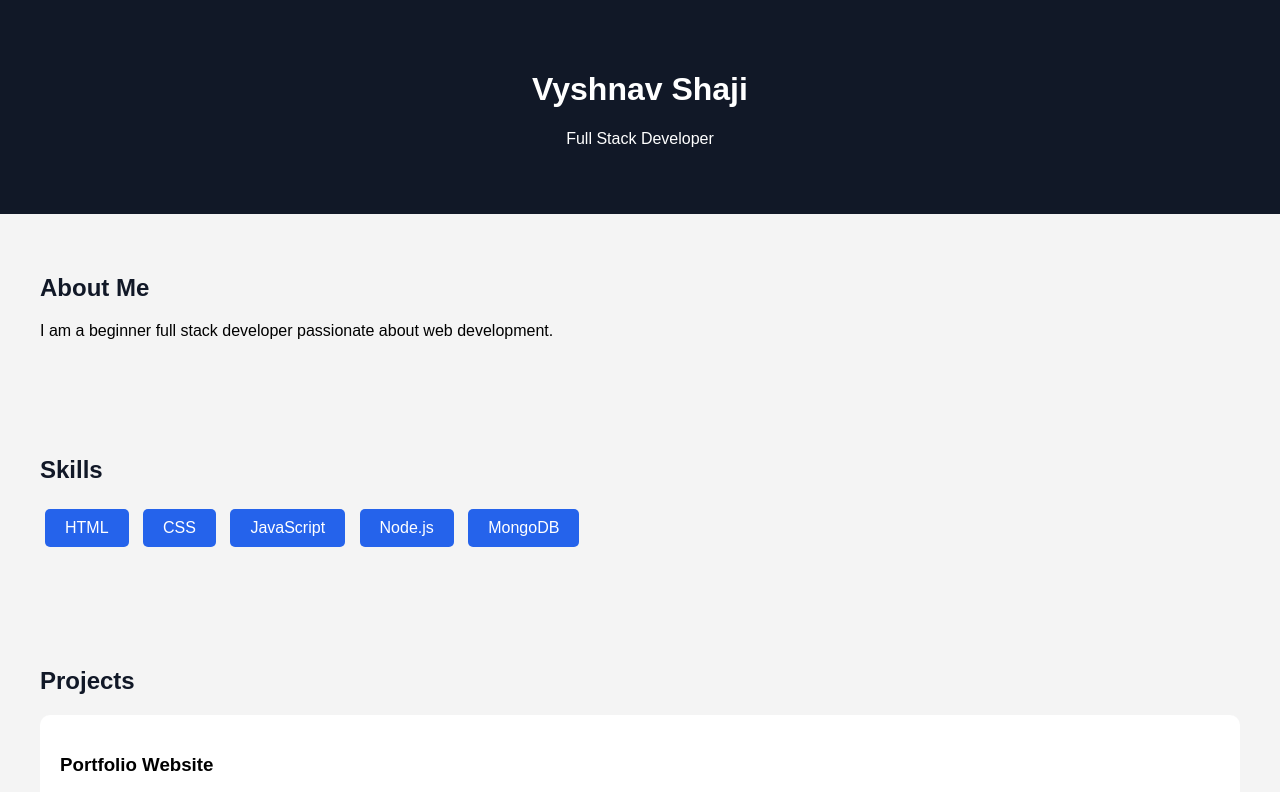
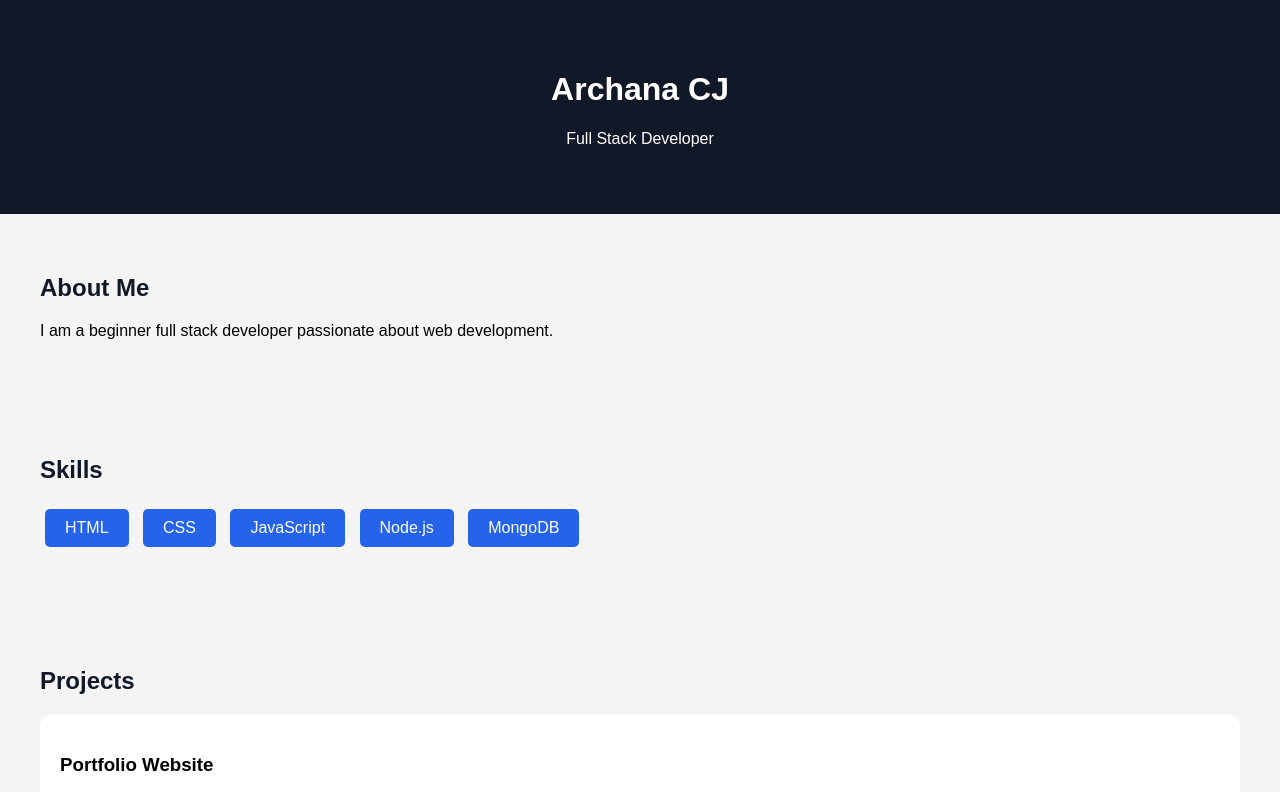
Before and after one commit to vyshnav1672006/portfolio-project, a plain HTML site: page frontend/index.html in a window 1280 px wide. Shown: the top 792 px of the page. Drawn offline with Linux system fonts and the light colour scheme.

Commit message:
Changed name to Archana C J

```diff
--- a/frontend/index.html
+++ b/frontend/index.html
@@ -9,7 +9,7 @@
 <body>
 
   <header>
-    <h1>Vyshnav Shaji</h1>
+    <h1>Archana CJ</h1>
     <p>Full Stack Developer</p>
   </header>
 
```
